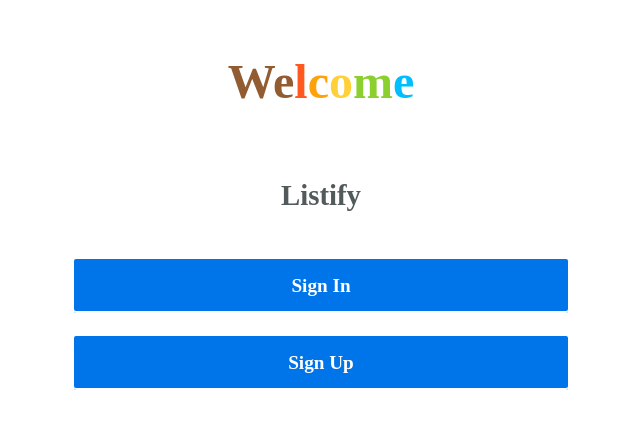
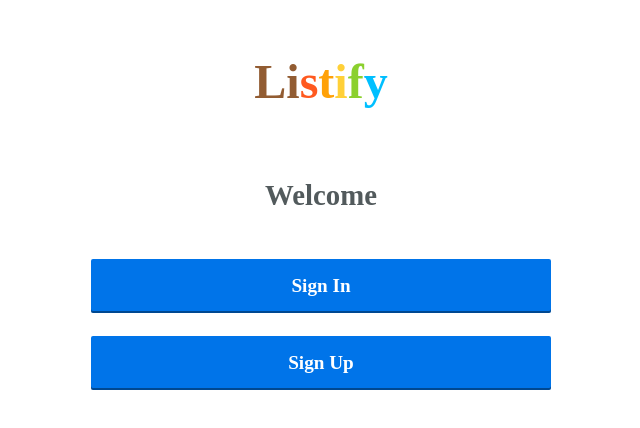
Before and after one commit to xunxee/wanted-pre-onboarding-frontend, a React (Create React App) app: page / in a window 1280 px wide. Shown: the top 428 px of the page, without its empty margins (319-959 px from the left). Built offline with nearby package versions, Linux system fonts and the light colour scheme; what emotion-reset would draw is missing.

Commit message:
Refactor: HomePage 컴포넌트에서 공용 스타일인 WRAPPER와 BUTTON을 사용 - 컴포넌트의 가독성을 위해 공용 스타일을 사용한 리팩터링을 진행

```diff
--- a/src/HomePage/HomePage.js
+++ b/src/HomePage/HomePage.js
@@ -1,6 +1,7 @@
 import styled from '@emotion/styled';
 
 import PALETTE from '../styles/palette';
+import BASE_STYLES from '../styles/baseStyles';
 
 import { useNavigate } from 'react-router-dom';
 
@@ -16,14 +17,10 @@ const {
   vividBlue,
 } = PALETTE;
 
+const { WRAPPER, BUTTON } = BASE_STYLES;
+
 const Wrapper = styled.div({
-  display: 'flex',
-  flexDirection: 'column',
-  justifyContent: 'center',
-  alignItems: 'center',
-  minWidth: '290px',
-  maxWidth: '460px',
-  margin: '0 auto',
+  ...WRAPPER,
 });
 
 const TitleWrapper = styled.div({
@@ -47,20 +44,9 @@ const H2 = styled.h2({
 });
 
 const Button = styled.button({
-  all: 'unset',
-  display: 'flex',
-  justifyContent: 'center',
-  alignItems: 'center',
-  width: '100%',
-  margin: '5% 0 0',
-  padding: '16px 17px',
-  borderRadius: '2px',
-  fontSize: '1.2rem',
-  fontWeight: 'bold',
+  ...BUTTON,
   color: white,
   backgroundColor: vividBlue,
-  boxShadow: 'inset 0 -2px 0',
-  cursor: 'pointer',
 });
 
 export default function HomePage() {
@@ -73,14 +59,14 @@ export default function HomePage() {
   return (
     <Wrapper>
       <TitleWrapper>
-        <StyledWord color={saddleBrown}>We</StyledWord>
-        <StyledWord color={outrageousOrange}>l</StyledWord>
-        <StyledWord color={californiaOrange}>c</StyledWord>
-        <StyledWord color={supernova}>o</StyledWord>
-        <StyledWord color={appleGreen}>m</StyledWord>
-        <StyledWord color={deepSkyBlue}>e</StyledWord>
+        <StyledWord color={saddleBrown}>Li</StyledWord>
+        <StyledWord color={outrageousOrange}>s</StyledWord>
+        <StyledWord color={californiaOrange}>t</StyledWord>
+        <StyledWord color={supernova}>i</StyledWord>
+        <StyledWord color={appleGreen}>f</StyledWord>
+        <StyledWord color={deepSkyBlue}>y</StyledWord>
       </TitleWrapper>
-      <H2>Listify</H2>
+      <H2>Welcome</H2>
       <Button name="signin" onClick={handleClick}>
         Sign In
       </Button>
```
